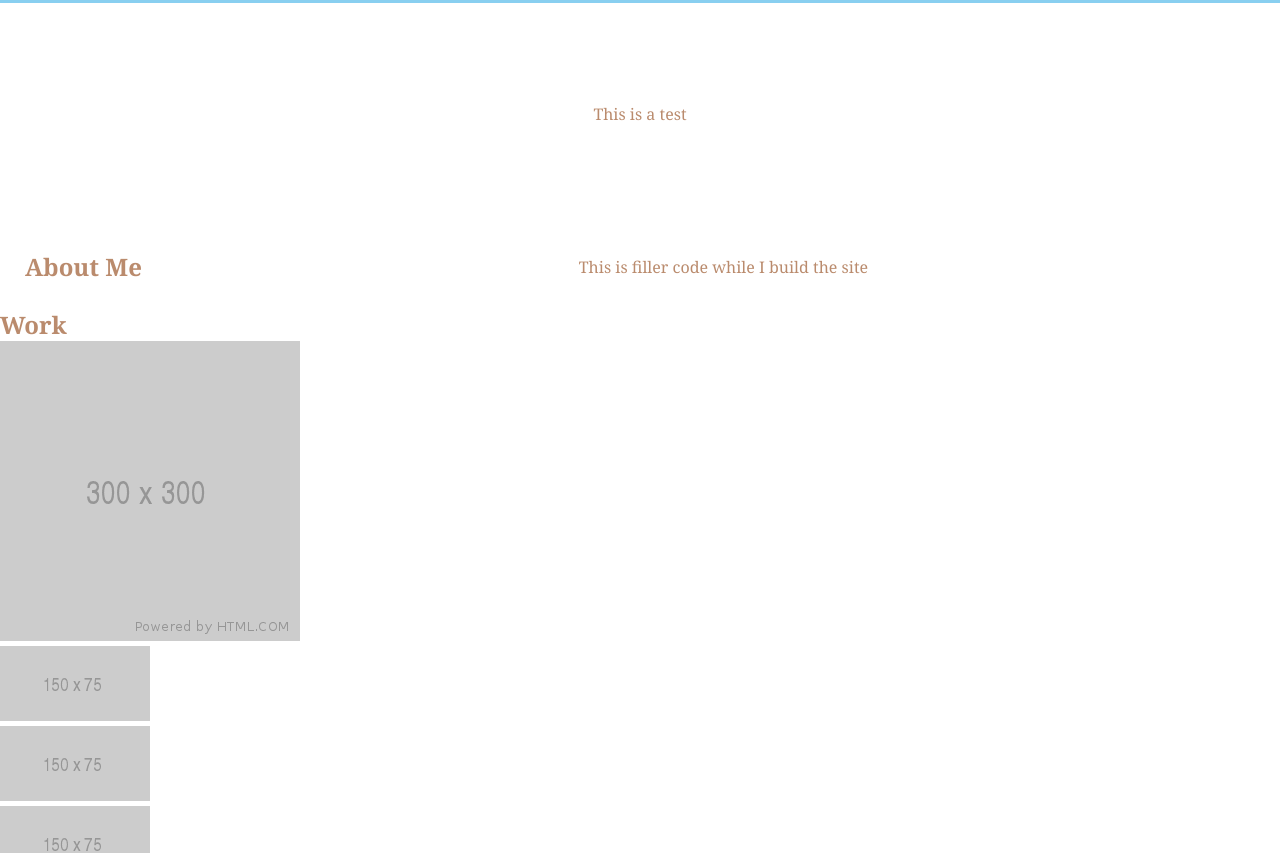
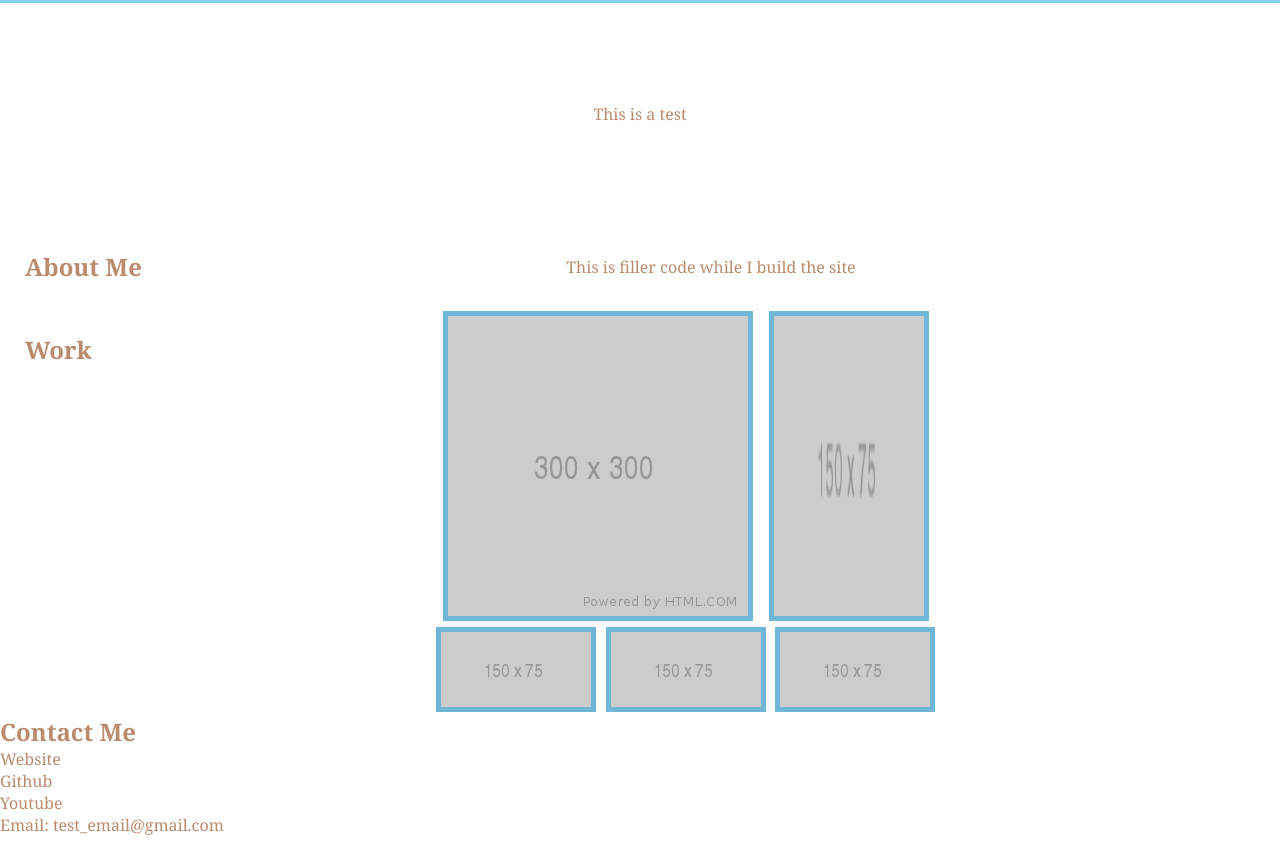
Before and after one commit to brobro10000/brobro10000.github.io, a plain HTML site: page index.html in a window 1280 px wide. Shown: the part 102-955 px from the top of the page. Drawn offline with Linux system fonts and the light colour scheme.

Commit message:
Initial Work section created

```diff
--- a/assets/css/style.css
+++ b/assets/css/style.css
@@ -7,6 +7,7 @@
 :root {
     --primary-background-color: #89cff0;
     --secondary-background-color: DBF1FF;
+    --tertiary-backgorund-color: #70B6D6;
     --primary-text-color: #BA8B6D;
 }
 /*End Initial Declarations*/
@@ -77,9 +78,30 @@ header nav ul {
     align-items: center;
 }
 .about-me h2 {
-    margin: 25px
+    margin: 25px 0px 25px 25px;
+    text-align: right;
 }
 .about-me p {
     margin:auto;
 }
 /*End About-Me*/
+
+/*Work*/
+.work div{
+    display:flex;
+    flex-wrap:wrap;
+    justify-content:space-evenly;
+}
+.work h2 {
+    margin: 25px 0px 25px 25px;
+}
+.work-images{
+    margin:auto;
+    align-content: center;
+    flex: 0 40%;
+}
+.work-images img {
+    margin: 3px;
+    background-color: var(--tertiary-backgorund-color);
+    padding: 5px;
+}
--- a/index.html
+++ b/index.html
@@ -47,24 +47,16 @@
     </section>
 
     <!--This is work-->
-    <section id="work">
+    <section class="work">
         <div>
             <h2>Work</h2>
-        </div>
-        <div>
+            <div class=work-images>
             <img src="./assets/images/300.png" alt="" />
-        </div>
-        <div>
             <img src="./assets/images/150x75.png" alt="" />
-        </div>
-        <div>
             <img src="./assets/images/150x75.png" alt="" />
-        </div>
-        <div>
             <img src="./assets/images/150x75.png" alt="" />
-        </div>
-        <div>
             <img src="./assets/images/150x75.png" alt="" />
+            </div>
         </div>
     </section>
 
```
